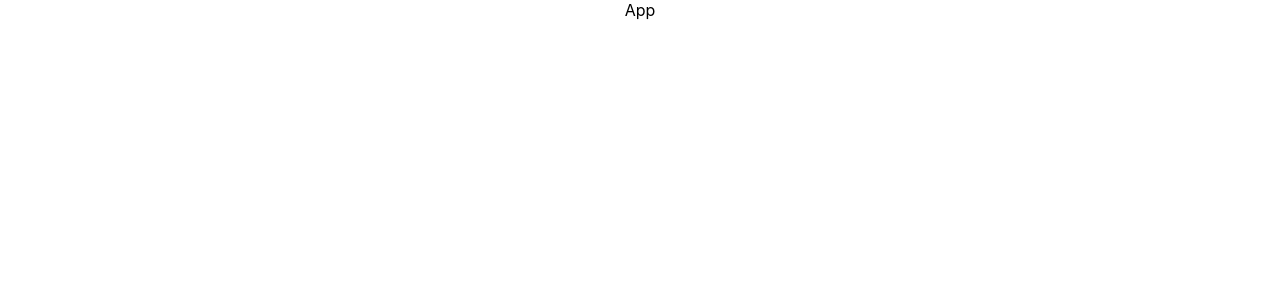
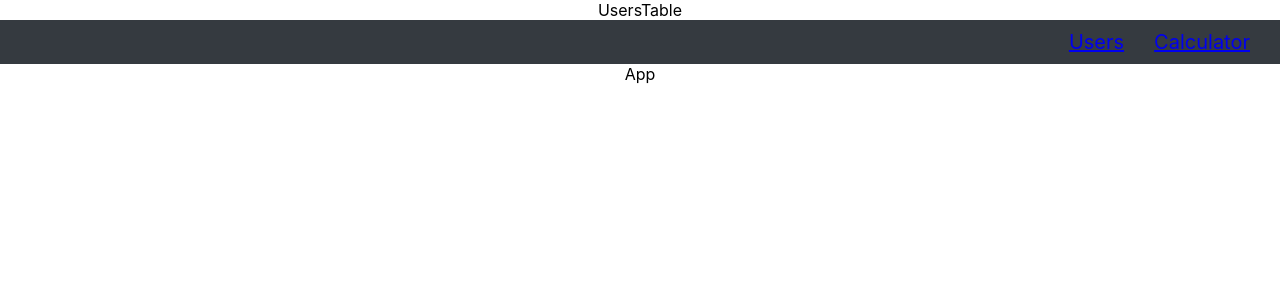
Before and after one commit to fejes99/first-assignment-functional-components, a React (Create React App) app: page / in a window 1280 px wide. Shown: the top 300 px of the page. Built offline with nearby package versions, Linux system fonts and the light colour scheme.

Commit message:
Initial Router setup. Navbar buttons working.

```diff
--- a/src/App.js
+++ b/src/App.js
@@ -1,12 +1,23 @@
-import React, { Component } from 'react';
-import './App.css';
+import React, { Component } from "react";
+import { Route, Switch } from "react-router-dom";
+import "./App.css";
+import Navbar from "./components/Navbar/Navbar";
+import Calculator from "./components/pages/calculator/Calculator";
+import UsersTable from "./components/pages/UsersTable/UsersTable";
 
- class App extends Component {
+class App extends Component {
   render() {
     return (
-      <div className='App'>App</div>
-    )
+      <div className="App">
+        <Switch>
+          <Route path="/calculator" component={Calculator} />
+          <Route path="/" component={UsersTable} />
+        </Switch>
+        <Navbar />
+        App
+      </div>
+    );
   }
 }
 
-export default App
+export default App;
--- /dev/null
+++ b/src/components/Navbar/Navbar.css
@@ -0,0 +1,16 @@
+.navbar {
+  display: flex;
+  justify-content: space-between;
+  align-items: center;
+  padding: 10px 20px;
+  background-color: #353a40;
+  color: #fff;
+}
+
+.navbar-nav {
+  display: flex;
+  list-style: none;
+  margin-left: auto;
+  margin-right: 10px;
+  padding: 0;
+}
--- /dev/null
+++ b/src/components/Navbar/Navbar.js
@@ -0,0 +1,38 @@
+import React, { Component } from "react";
+import "./Navbar.css";
+import NavbarItem from "../UI/NavbarItem/NavbarItem";
+
+const navigationItems = {
+  assignment1: {
+    name: "Users",
+    link: "/users",
+  },
+  assignment2: {
+    name: "Calculator",
+    link: "/calculator",
+  },
+};
+
+class Navbar extends Component {
+  render() {
+    let navbarItems = Object.values(navigationItems).map((assignment) => {
+      return (
+        <NavbarItem
+          key={assignment.name}
+          name={assignment.name}
+          link={assignment.link}
+        />
+      );
+    });
+
+    console.log(navbarItems);
+
+    return (
+      <div className="navbar">
+        <div className="navbar-nav">{navbarItems}</div>
+      </div>
+    );
+  }
+}
+
+export default Navbar;
--- /dev/null
+++ b/src/components/UI/NavbarItem/NavbarItem.css
@@ -0,0 +1,4 @@
+.navbar-item {
+  margin-left: 30px;
+  font-size: 20px;
+}
--- /dev/null
+++ b/src/components/UI/NavbarItem/NavbarItem.js
@@ -0,0 +1,15 @@
+import React, { Component } from "react";
+import { NavLink } from "react-router-dom";
+import "./NavbarItem.css";
+
+class NavbarItem extends Component {
+  render(props) {
+    return (
+      <div className="navbar-item">
+        <NavLink to={this.props.link}>{this.props.name}</NavLink>
+      </div>
+    );
+  }
+}
+
+export default NavbarItem;
--- /dev/null
+++ b/src/components/pages/UsersTable/UsersTable.js
@@ -0,0 +1,9 @@
+import React, { Component } from "react";
+
+class UsersTable extends Component {
+  render() {
+    return <div>UsersTable</div>;
+  }
+}
+
+export default UsersTable;
--- /dev/null
+++ b/src/components/pages/calculator/Calculator.js
@@ -0,0 +1,9 @@
+import React, { Component } from "react";
+
+class Calculator extends Component {
+  render() {
+    return <div>Calculator</div>;
+  }
+}
+
+export default Calculator;
--- a/src/index.js
+++ b/src/index.js
@@ -1,6 +1,13 @@
-import React from 'react';
-import ReactDOM from 'react-dom';
-import './index.css';
-import App from './App';
+import React from "react";
+import ReactDOM from "react-dom";
+import { BrowserRouter } from "react-router-dom";
+import "./index.css";
+import App from "./App";
 
-ReactDOM.render(<App />, document.getElementById('root'));
+const app = (
+  <BrowserRouter>
+    <App />
+  </BrowserRouter>
+);
+
+ReactDOM.render(app, document.getElementById("root"));
```
Also changed, not shown: src/components/pages/UsersTable/UsersTable.css (added), src/components/pages/calculator/Calculator.css (added).
